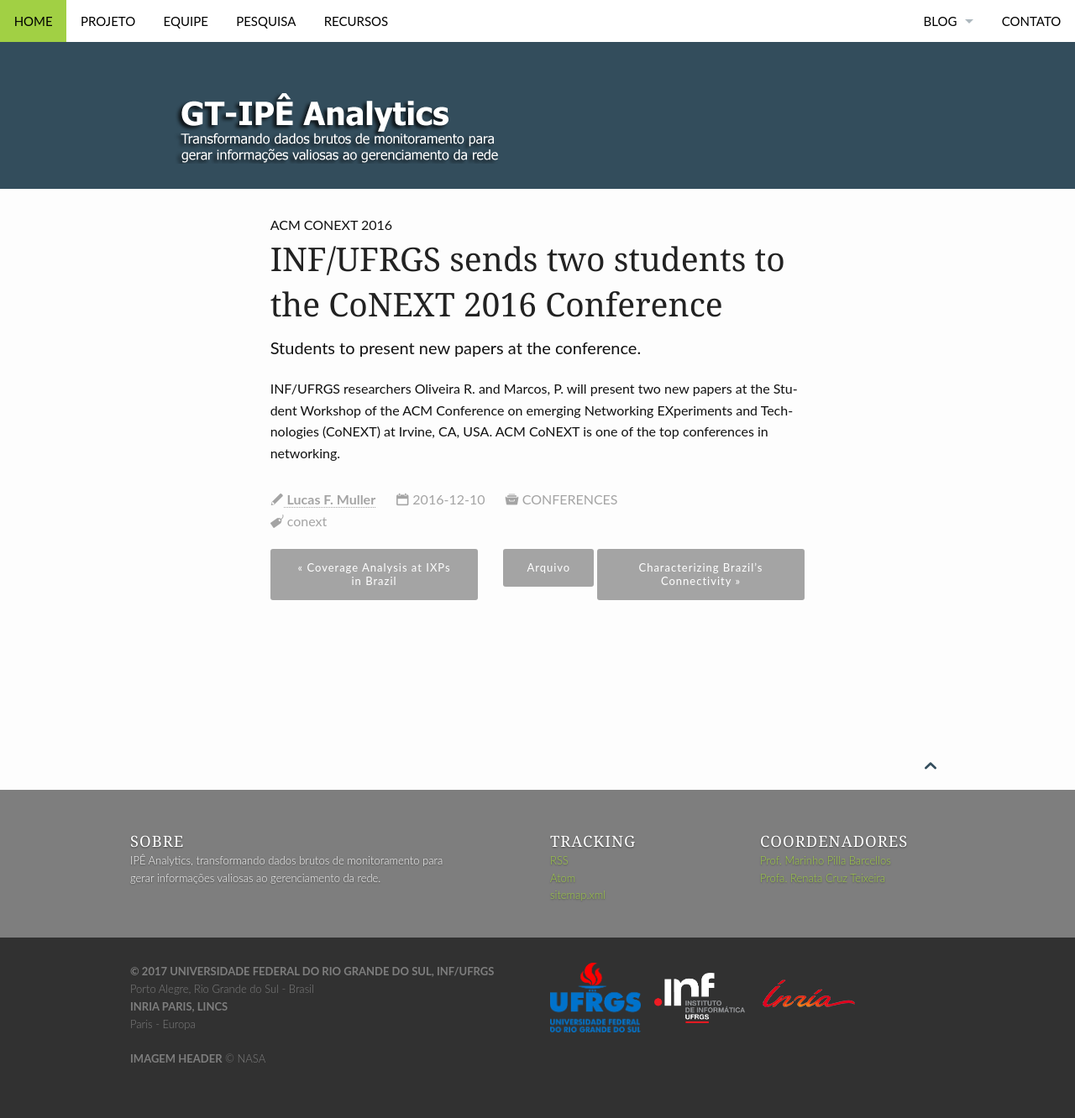
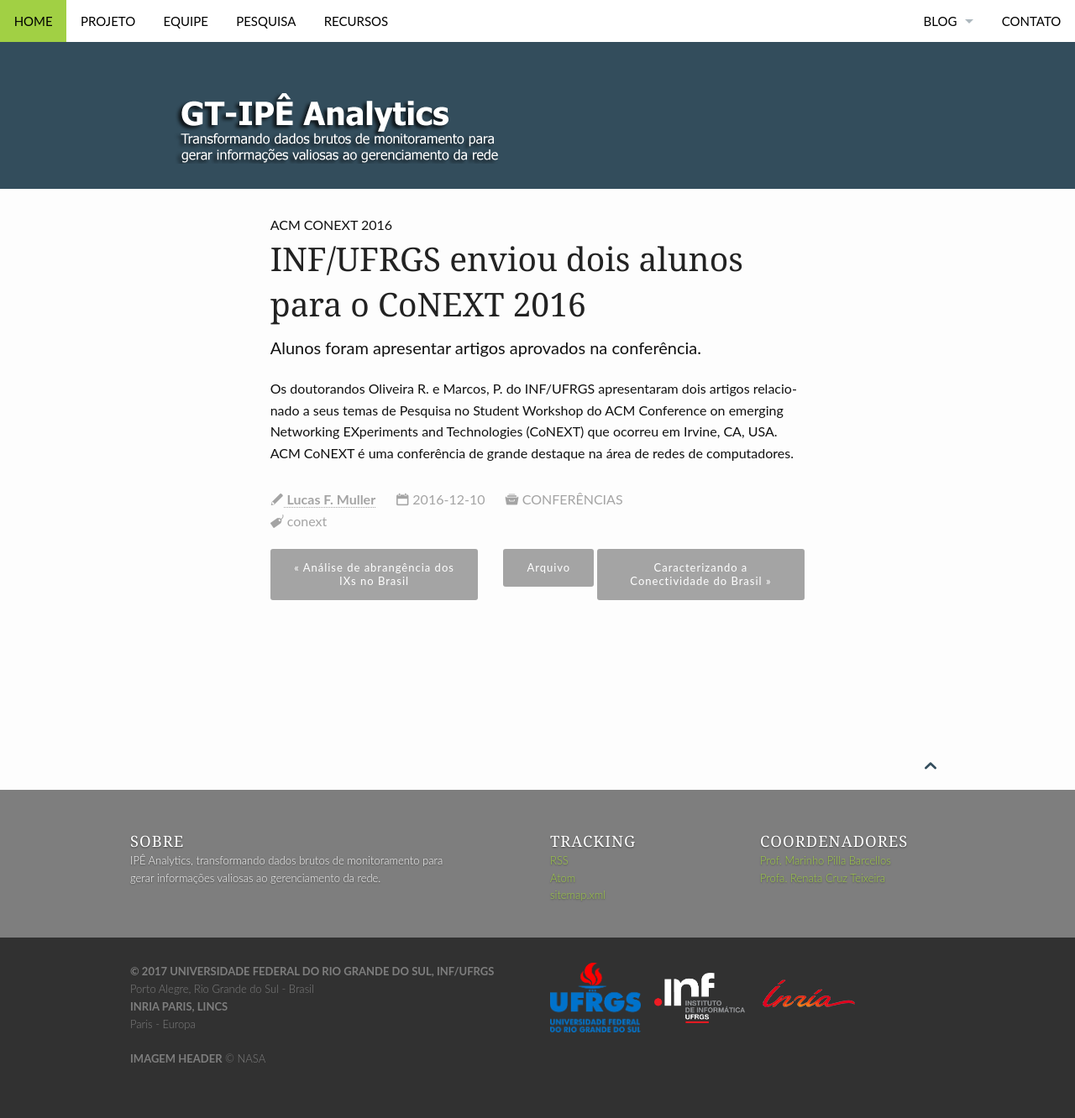
Before and after one commit to ipe-analytics/ipe-analytics-website, a Jekyll site: the page built from _posts/2016-12-10-conext2016-presentation.md, in a window 1280 px wide. Shown: the whole page at 84% size. Built offline with Jekyll 4.4.1, drawn with Linux system fonts in a browser that asks for light colours.

Commit message:
posts updated to pt-br + new image crosspost

```diff
--- a/_posts/2016-12-08-ixforum-cgi-presentation.md
+++ b/_posts/2016-12-08-ixforum-cgi-presentation.md
@@ -4,13 +4,13 @@
 #
 # Content
 #
-subheadline: "IX Forum 10 Brazil, 2016"
-title: "Coverage Analysis at IXPs in Brazil"
-teaser: "Muller, L. gave a IX Forum presentation about the ongoing study of the entire ecosystem of IXPs in Brazil. This was during the 6th Brazilian Internet Infrastructure Week, where CGI.br and NIC.br host important events that discuss issues directly connected to the Internet infrastructure in Brazil."
+subheadline: "IX Forum 10 Brasil, 2016"
+title: "Análise	de abrangência dos IXs no	Brasil"
+teaser: "O doutorando Muller, L. apresentou no IX Forum seu estudo em andamento a respeito do ecosistema de Internet Exchange Points (IXPs) do Brasil. A apresentacão ocorreu durante a 6&deg; edição da Semana da Infraestrutura da Internet no Brasil, onde CGI.br e NIC.br organizam eventos importantes para a discussão de questões importantes diretamente ligadas a infraestrutura da Internet no Brasil."
 categories:
-  - Measurement
+  - Medições
 tags:
-  - brazil
+  - brasil
   - ixforum
   - CGI.br
 
--- a/_posts/2016-12-10-conext2016-presentation.md
+++ b/_posts/2016-12-10-conext2016-presentation.md
@@ -4,11 +4,11 @@
 # Content
 #
 subheadline: "ACM CoNEXT 2016"
-title: "INF/UFRGS sends two students to the CoNEXT 2016 Conference"
-teaser: "Students to present new papers at the conference."
+title: "INF/UFRGS enviou dois alunos para o CoNEXT 2016"
+teaser: "Alunos foram apresentar artigos aprovados na conferência."
 
 categories:
-  - Conferences
+  - Conferências
 tags:
   - conext
 #
@@ -22,6 +22,6 @@
   url: ""
 ---
 
-INF/UFRGS researchers Oliveira R. and Marcos, P. will present two new papers at the Student
-Workshop of the ACM Conference on emerging Networking EXperiments and Technologies (CoNEXT) at Irvine, CA, USA.
-ACM CoNEXT is one of the top conferences in networking.
+Os doutorandos Oliveira R. e Marcos, P. do INF/UFRGS apresentaram dois artigos relacionado a seus temas de Pesquisa
+no Student Workshop do ACM Conference on emerging Networking EXperiments and Technologies (CoNEXT) que ocorreu em Irvine, CA, USA.
+ACM CoNEXT é uma conferência de grande destaque na área de redes de computadores.
```
Also changed, not shown: _posts/2016-12-11-open-announce-brazil-study.md (deleted, +0 -25 lines), _posts/2017-05-02-open-announce-brazil-study.md (added, +25 -0 lines), images/special-post-homepage-ptbr.png (added), 1 other file.
